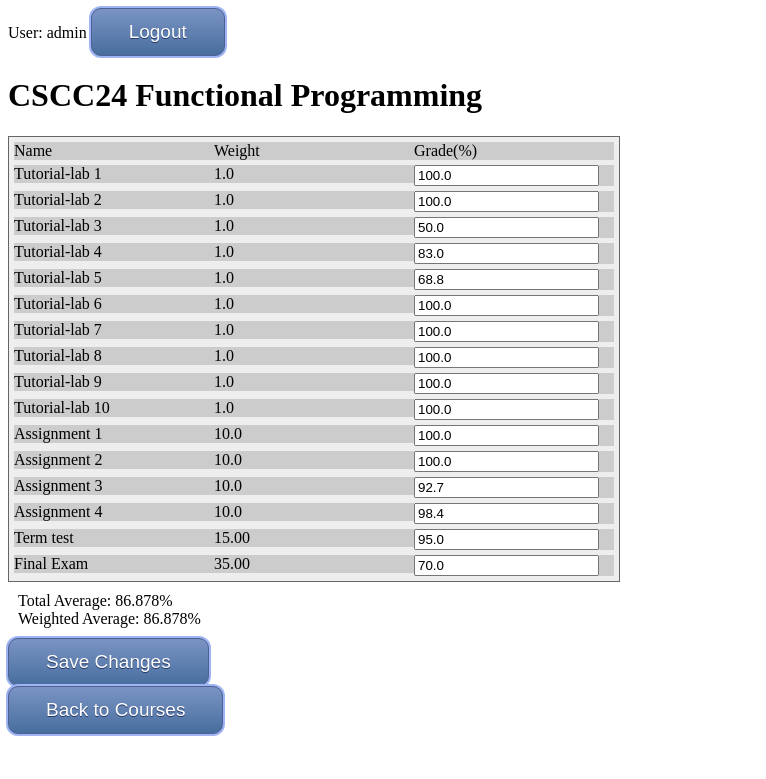
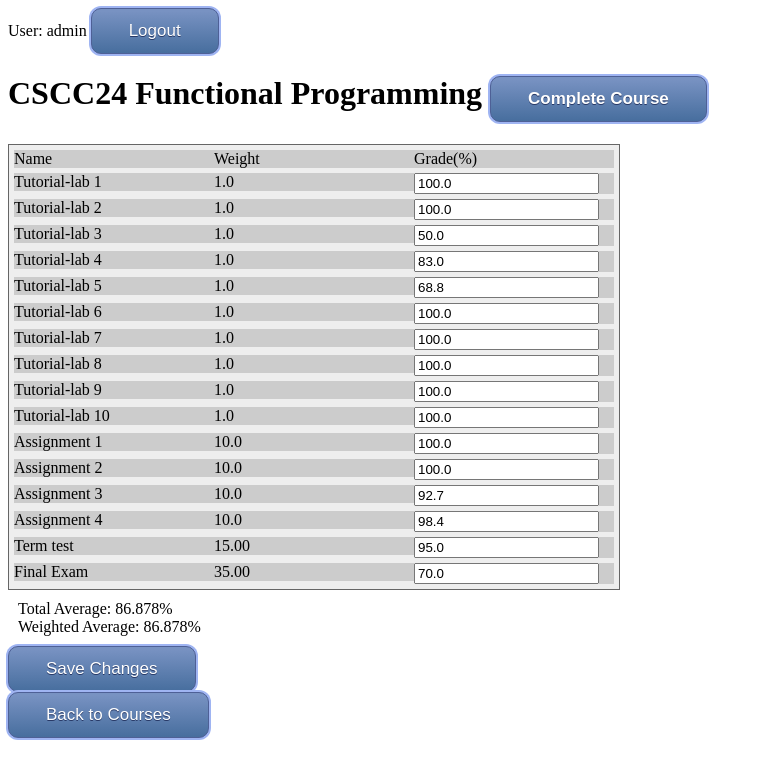
Before and after one commit to Senpaistorm/crs-manager, a Django app: page /courses/12/ in a window 1280 px wide. Shown: the top 779 px of the page, without its empty margins (0-766 px from the left). Run offline with Django 3.2, Linux system fonts and the light colour scheme; a user stored in the database is signed in; data comes from the database, SQL or seed files in the repository; both versions use the stored data as it was after the commit.

Commit message:
Allow user to complete a course, moving it to past courses

```diff
--- a/courses/static/courses/style.css
+++ b/courses/static/courses/style.css
@@ -50,7 +50,7 @@ li a:hover {
 	cursor:pointer;
 	color:#ffffff;
 	font-family:Arial;
-	font-size:19px;
+	font-size:17px;
 	padding:12px 37px;
 	text-decoration:none;
 	text-shadow:0px 1px 0px #283966;
--- a/courses/templates/courses/detail.html
+++ b/courses/templates/courses/detail.html
@@ -10,7 +10,7 @@
 User: {{ user.get_username }}  <a class="button" href="{% url 'logout'%}?next={{request.path}}">Logout</a>
 </div>
 
-<h1>{{ course.course_code }} {{course.course_name}}</h1>
+<h1>{{ course.course_code }} {{course.course_name}} <a class="button" href="{% url 'courses:complete_course_req' course.id %}">Complete Course</a></h1>
 <title>{{ course.course_code }} {{course.course_name}}</title>
 <form action="{% url 'courses:set_grade' course.id %}" method="post">
     {% csrf_token %}
--- a/courses/urls.py
+++ b/courses/urls.py
@@ -12,4 +12,5 @@ urlpatterns = [
     path('add_course_req/<int:course_id>/', views.add_course, name='add_course_req'),
     path('drop_course', views.drop_course_view, name='drop_course'),
     path('drop_course_req/<int:course_id>/', views.drop_course, name='drop_course_req'),
+    path('<int:course_id>/complete_course_req/', views.complete_course_req, name='complete_course_req'),
 ]
--- a/courses/views.py
+++ b/courses/views.py
@@ -19,7 +19,7 @@ def index(request):
     courses = UserCourse.objects.filter(user=request.user)
 
     context = {
-        'course_list' : courses
+        'course_list' : courses,
     }
 
     return render(request, 'courses/index.html', context=context)
@@ -83,7 +83,6 @@ def add_course_view(request):
 def add_course(request, course_id):
     crs = Course.objects.get(pk=course_id)
     newUC = UserCourse(user=request.user, course=crs)
-    print(newUC)
     newUC.save()
     return redirect('/courses/add_course')
 
@@ -104,3 +103,11 @@ def drop_course(request, course_id):
     newUC = UserCourse.objects.get(user=request.user, course=crs)
     newUC.delete()
     return redirect('/courses/drop_course')
+
+@login_required(login_url='/accounts/login/')
+def complete_course_req(request, course_id):
+    crs = Course.objects.get(pk=course_id)
+    userCrs = UserCourse.objects.get(user=request.user, course=crs)
+    userCrs.is_current = False
+    userCrs.save()
+    return redirect('/courses/')
```
Also changed, not shown: courses/templates/courses/index.html (+5 -3 lines), db.sqlite3.
